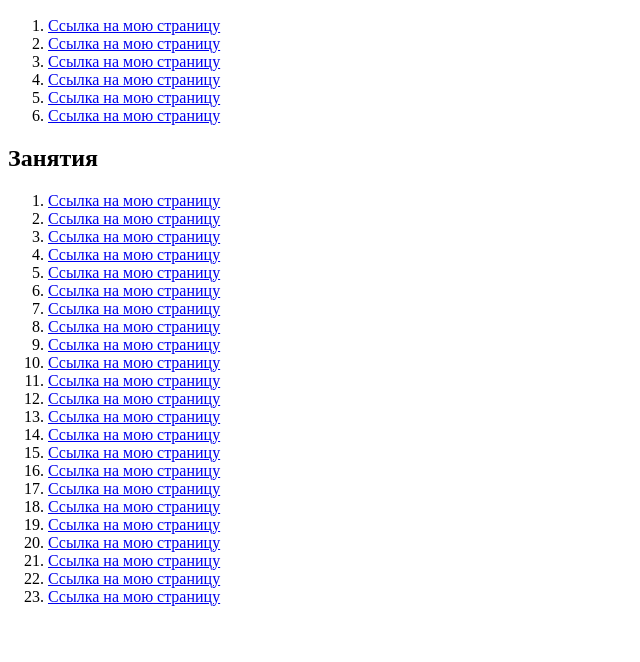
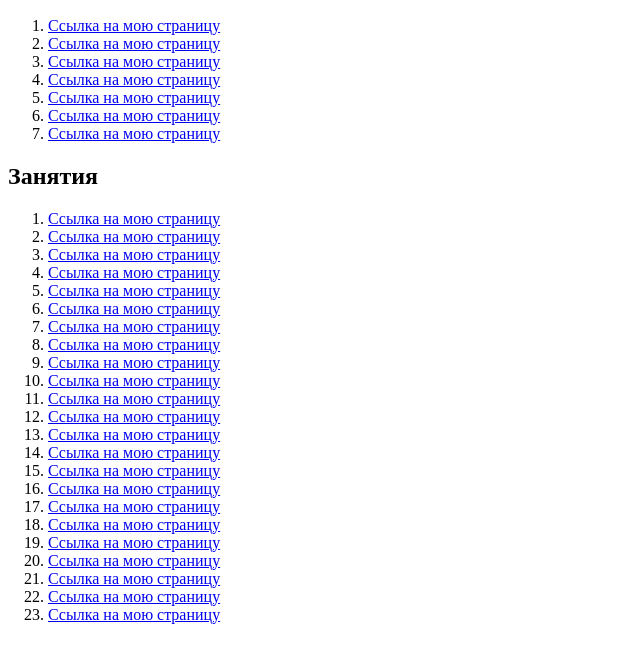
Before and after one commit to ArtemiyKiselev/ArtemiyKiselev.github.io, a plain HTML site: page index.html in a window 1280 px wide. Shown: the part 110-772 px from the top of the page, without its empty margins (0-640 px from the left). Drawn offline with Linux system fonts and the light colour scheme.

Commit message:
Add files via upload

```diff
--- a/index.html
+++ b/index.html
@@ -29,6 +29,9 @@
         </li>
         <li>
             <a href="Home work 5(4).html">Ссылка на мою страницу</a>
+        </li>
+        <li>
+            <a href="Home work 5(5).html">Ссылка на мою страницу</a>
         </li>
     </ol>
     <h2>Занятия</h2>
```
